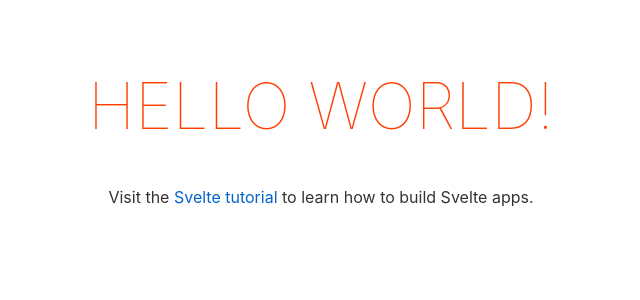
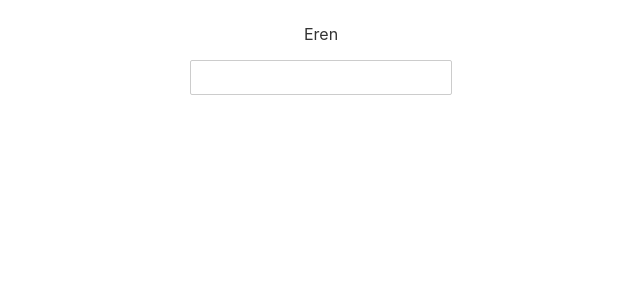
Before and after one commit to erenkrbl/svelte, a Svelte app in the folder my-svelte-project/: page / in a window 1280 px wide. Shown: the top 300 px of the page, without its empty margins (319-959 px from the left). Built offline with nearby package versions, Linux system fonts and the light colour scheme.

Commit message:
İnput binding

```diff
--- a/my-svelte-project/src/App.svelte
+++ b/my-svelte-project/src/App.svelte
@@ -1,30 +1,20 @@
 <script>
-	export let name;
+	let name = 'Eren';
+	let renk = '';
+
+	// const firstFunction = (event) => {
+	// 	renk = event.target.value;
+	// }
 </script>
 
 <main>
-	<h1>Hello {name}!</h1>
-	<p>Visit the <a href="https://svelte.dev/tutorial">Svelte tutorial</a> to learn how to build Svelte apps.</p>
+	<p style="color:{renk}">{name}</p>
+	<!-- <input type='text' on:input={firstFunction}> -->
+	<input type="text" bind:value={renk}>
 </main>
 
 <style>
 	main {
 		text-align: center;
-		padding: 1em;
-		max-width: 240px;
-		margin: 0 auto;
-	}
-
-	h1 {
-		color: #ff3e00;
-		text-transform: uppercase;
-		font-size: 4em;
-		font-weight: 100;
-	}
-
-	@media (min-width: 640px) {
-		main {
-			max-width: none;
-		}
 	}
 </style>
--- a/my-svelte-project/src/main.js
+++ b/my-svelte-project/src/main.js
@@ -2,9 +2,6 @@ import App from './App.svelte';
 
 const app = new App({
 	target: document.body,
-	props: {
-		name: 'world'
-	}
 });
 
 export default app;
```
Also changed, not shown: 1 other file (tests, documents, lock files or other folders).
